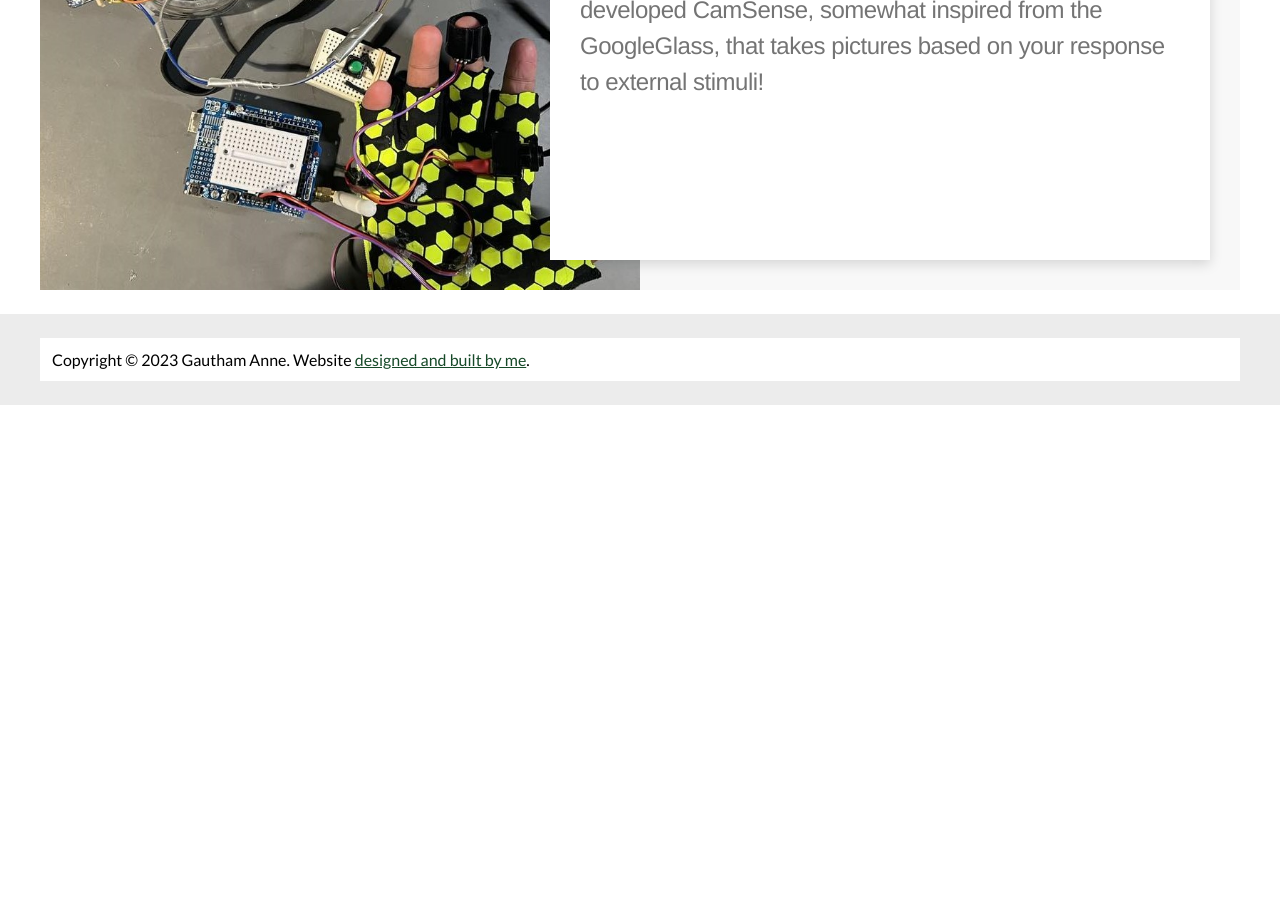
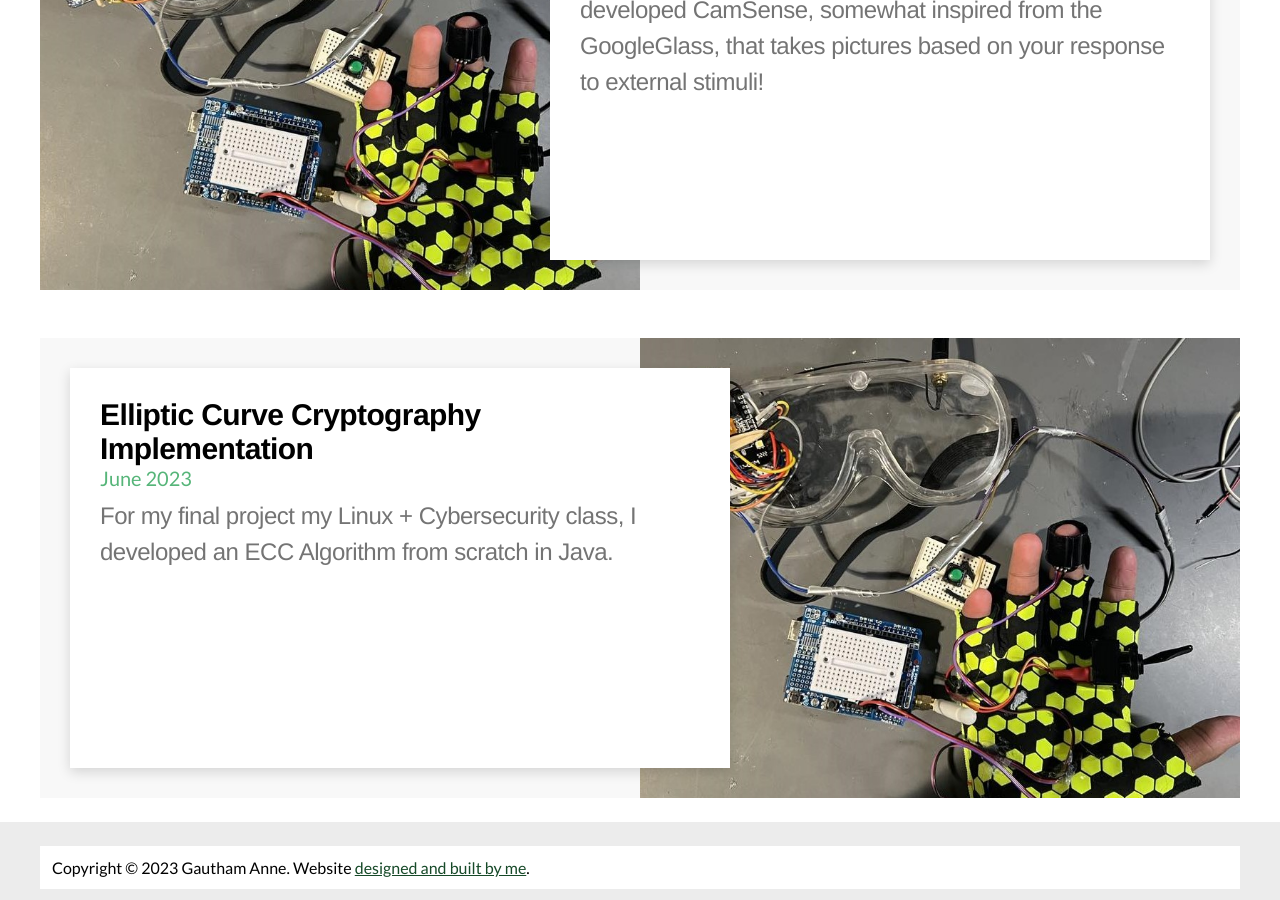
Before and after one commit to annegautham/annegautham.github.io, a Jekyll site: the page built from portfolio/index.md, in a window 1280 px wide and 900 px high, scrolled down 3639 px. Built offline with Jekyll 4.4.1, drawn with Linux system fonts in a browser that asks for light colours; some web fonts are replaced; before the commit the page ends 4044 px from its top, so only the background shows below that.

Commit message:
ecc updates

```diff
--- a/portfolio/index.md
+++ b/portfolio/index.md
@@ -97,6 +97,15 @@ filter_selected: all
     tags="all "
 %}
 
+{% include card.html
+    title="Elliptic Curve Cryptography Implementation"
+    page_url="/portfolio/ecc"
+    image_path="/assets/images/portfolio/completegoggles.jpg"
+    subheader="June 2023"
+    description="For my final project my Linux + Cybersecurity class, I developed an ECC Algorithm from scratch in Java."
+    tags="all"
+%}
+
 <!-- {% include card.html
     title="Automatic Sleep Detection Water Turret"
     page_url="/portfolio/sleepturret"
```
Also changed, not shown: portfolio/ecc.md (added, +5 -0 lines), assets/images/portfolio/decrypted.png (added), assets/images/portfolio/desktopFiles.png (added), assets/images/portfolio/ecctests.png (added), assets/images/portfolio/encrypted.png (added), assets/images/portfolio/mainframe1.png (added), assets/images/portfolio/mainframe2.png (added), assets/images/portfolio/mainframeKeyGen.png (added), assets/images/portfolio/mainframedecrypted.png (added), assets/images/portfolio/mainframeoverview.png (added), assets/images/portfolio/nistcurves.png (added), assets/images/portfolio/nistpoints.png (added), assets/images/portfolio/privateKey.png (added), assets/images/portfolio/publicKey.png (added).
